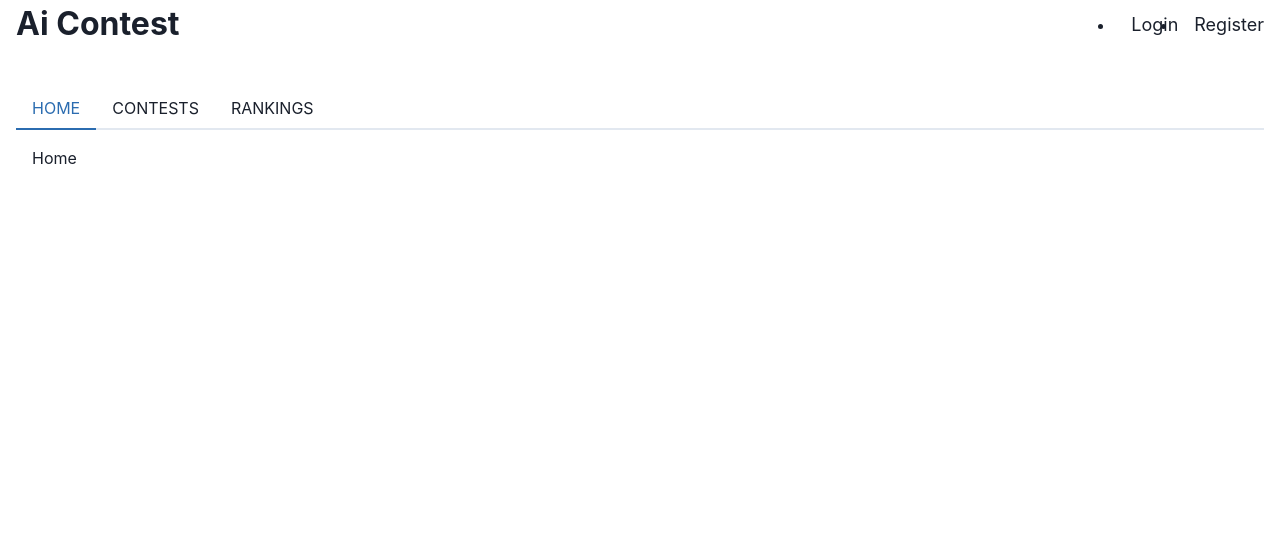
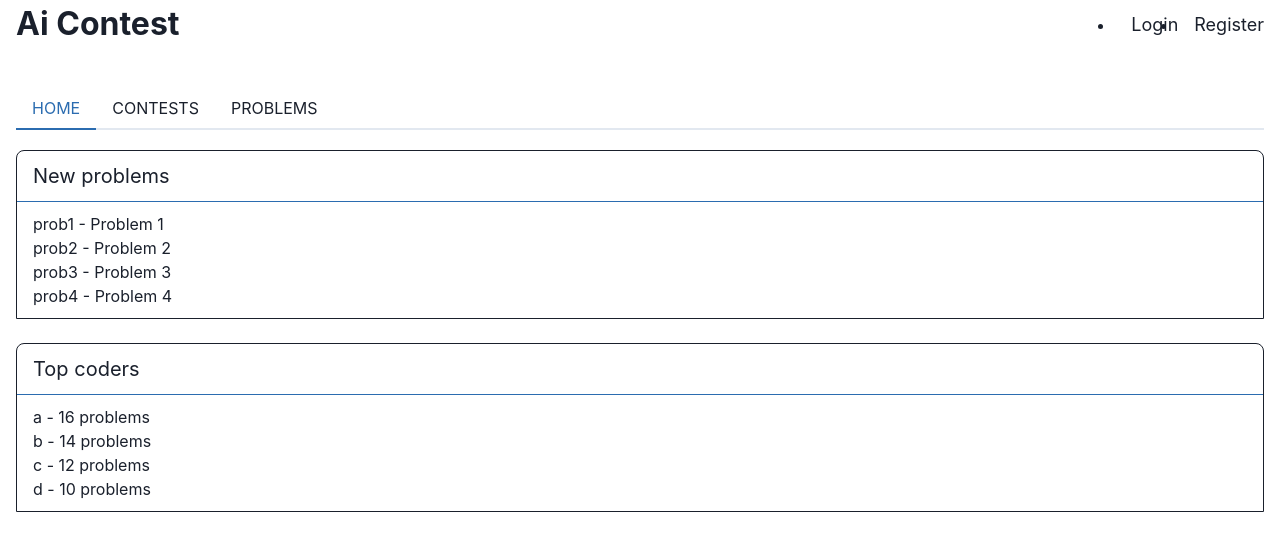
Before and after one commit to bomaynhanuoc/PBL6_Client, a React (Create React App) app: page / in a window 1280 px wide. Shown: the top 550 px of the page. Built offline with nearby package versions, Linux system fonts and the light colour scheme.

Commit message:
home, contests, problems ui

```diff
--- /dev/null
+++ b/src/components/Header.css
@@ -0,0 +1,3 @@
+.active {
+  color: var(--chakra-colors-blue-500) !important;
+}
--- a/src/components/Header.js
+++ b/src/components/Header.js
@@ -1,13 +1,12 @@
 import React from "react";
-import { HStack, Box, Link } from "@chakra-ui/react";
-import { Link as ReachLink, useLocation } from "react-router-dom";
+import { HStack, Box, Link } from "@chakra-ui/layout";
+import { Link as ReachLink, NavLink as ReachNavLink } from "react-router-dom";
 import { ROUTERS } from "../constants/routers";
+
+import "./Header.css";
 
 const Header = () => {
   const linkItems = [ROUTERS.LOGIN, ROUTERS.REGISTER];
-  const location = useLocation();
-
-  console.log(location.pathname.slice(1) === linkItems[0].slice(1));
 
   return (
     <header>
@@ -36,7 +35,7 @@ const Header = () => {
                   textDecor="none"
                   textTransform="capitalize"
                   transition="all 0.3s"
-                  as={ReachLink}
+                  as={ReachNavLink}
                   to={`${item}`}
                   _hover={{
                     textDecor: "none",
--- /dev/null
+++ b/src/components/InfoBox.js
@@ -0,0 +1,32 @@
+import React from "react";
+import { Box, Text } from "@chakra-ui/layout";
+
+function InfoBox({ title, infos }) {
+  return (
+    <Box
+      border="1px solid var(--chakra-colors-gray-800)"
+      borderTopLeftRadius="8px"
+      borderTopRightRadius="8px"
+      p="10px 0 10px 16px"
+      mb="24px"
+    >
+      <Box
+        borderBottom="1px solid var(--chakra-colors-blue-600)"
+        ml="-16px"
+        pl="16px"
+        pb="10px"
+      >
+        <Text as="h4" fontSize="20px">
+          {title}
+        </Text>
+      </Box>
+      <Box pt="10px">
+        {infos.map((info) => (
+          <Text key={info}>{info}</Text>
+        ))}
+      </Box>
+    </Box>
+  );
+}
+
+export default InfoBox;
--- /dev/null
+++ b/src/components/List.js
@@ -0,0 +1,43 @@
+import React from "react";
+import { Box } from "@chakra-ui/layout";
+import { Table, Thead, Tr, Th, Tbody, Td } from "@chakra-ui/table";
+
+function List({ titles, blankTitle = 0, content }) {
+  const blankHeaderRow = [];
+  const titleLen = titles.length;
+
+  for (let i = 0; i < blankTitle; i++) {
+    blankHeaderRow.push("");
+  }
+
+  return (
+    <Box>
+      <Table>
+        <Thead>
+          <Tr>
+            {titles.map((title) => (
+              <Th key={title}>{title}</Th>
+            ))}
+            {blankHeaderRow.map((_, idx) => (
+              <Th key={idx}></Th>
+            ))}
+          </Tr>
+        </Thead>
+        <Tbody>
+          {content.map((item, idx) => (
+            <Tr key={idx}>
+              {titles.map((title) => (
+                <Td key={title}>{item[title]}</Td>
+              ))}
+              {blankHeaderRow.map((_, idx) => (
+                <Td key={idx}>{item[idx + titleLen]}</Td>
+              ))}
+            </Tr>
+          ))}
+        </Tbody>
+      </Table>
+    </Box>
+  );
+}
+
+export default List;
--- /dev/null
+++ b/src/components/PageList.js
@@ -0,0 +1,44 @@
+import React, { useEffect, useState } from "react";
+import { Tabs, Tab, TabList } from "@chakra-ui/tabs";
+import { Link, useLocation } from "react-router-dom";
+import { ROUTERS } from "../constants/routers";
+
+function PageList({ children }) {
+  const location = useLocation();
+  const [tabIndex, setTabIndex] = useState(0);
+
+  useEffect(() => {
+    switch (location.pathname) {
+      case ROUTERS.HOME:
+        setTabIndex(0);
+        break;
+      case ROUTERS.CONTESTS:
+        setTabIndex(1);
+        break;
+      case ROUTERS.PROBLEMS:
+        setTabIndex(2);
+        break;
+      default:
+        return;
+    }
+  }, [location.pathname]);
+
+  return (
+    <Tabs isLazy index={tabIndex}>
+      <TabList>
+        <Link to={ROUTERS.HOME}>
+          <Tab textTransform="uppercase">Home</Tab>
+        </Link>
+        <Link to={ROUTERS.CONTESTS}>
+          <Tab textTransform="uppercase">Contests</Tab>
+        </Link>
+        <Link to={ROUTERS.PROBLEMS}>
+          <Tab textTransform="uppercase">Problems</Tab>
+        </Link>
+      </TabList>
+      {children}
+    </Tabs>
+  );
+}
+
+export default PageList;
--- a/src/constants/routers.js
+++ b/src/constants/routers.js
@@ -2,6 +2,8 @@ const ROUTERS = {
   LOGIN: "/login",
   HOME: "/",
   REGISTER: "/register",
+  CONTESTS: "/contests",
+  PROBLEMS: "/problems",
   NOTFOUND: "*",
 };
 
--- /dev/null
+++ b/src/pages/ContestsPage.js
@@ -0,0 +1,55 @@
+import { Box, Text } from "@chakra-ui/layout";
+import React from "react";
+import List from "../components/List";
+import Layout from "../components/Layout";
+import PageList from "../components/PageList";
+
+function ContestsPage() {
+  return (
+    <Layout>
+      <Box as="main" mt="40px">
+        <PageList>
+          <Box mt="20px" ml="16px">
+            <Box>
+              <Text as="h4" fontSize="20px" mb="18px">
+                Past contests
+              </Text>
+              <List
+                titles={["name", "start", "length"]}
+                blankTitle={1}
+                content={[
+                  {
+                    name: "Test 1",
+                    start: "16/09/2021 14:30:00",
+                    length: "09:29",
+                    3: "x47",
+                  },
+                  {
+                    name: "Test 2",
+                    start: "08/05/2021 19:00:00",
+                    length: "03:00",
+                    3: "x93",
+                  },
+                  {
+                    name: "Test 3",
+                    start: "05/05/2021 19:00:00",
+                    length: "03:00",
+                    3: "x33",
+                  },
+                  {
+                    name: "Test 4",
+                    start: "24/04/2021 19:00:00",
+                    length: "03:00",
+                    3: "x69",
+                  },
+                ]}
+              />
+            </Box>
+          </Box>
+        </PageList>
+      </Box>
+    </Layout>
+  );
+}
+
+export default ContestsPage;
--- a/src/pages/HomePage.js
+++ b/src/pages/HomePage.js
@@ -1,38 +1,35 @@
 import React from "react";
-import {
-  Box,
-  Tabs,
-  TabList,
-  Tab,
-  TabPanels,
-  TabPanel,
-  Text,
-} from "@chakra-ui/react";
+import { Box } from "@chakra-ui/layout";
 import Layout from "../components/Layout";
+import PageList from "../components/PageList";
+import InfoBox from "../components/InfoBox";
 
 const HomePage = () => {
   return (
     <Layout>
       <Box as="main" mt="40px">
-        <Tabs>
-          <TabList>
-            <Tab textTransform="uppercase">Home</Tab>
-            <Tab textTransform="uppercase">Contests</Tab>
-            <Tab textTransform="uppercase">Rankings</Tab>
-          </TabList>
-
-          <TabPanels>
-            <TabPanel>
-              <Text>Home</Text>
-            </TabPanel>
-            <TabPanel>
-              <Text>Contests</Text>
-            </TabPanel>
-            <TabPanel>
-              <Text>Ranking</Text>
-            </TabPanel>
-          </TabPanels>
-        </Tabs>
+        <PageList>
+          <Box mt="20px">
+            <InfoBox
+              title="New problems"
+              infos={[
+                "prob1 - Problem 1",
+                "prob2 - Problem 2",
+                "prob3 - Problem 3",
+                "prob4 - Problem 4",
+              ]}
+            />
+            <InfoBox
+              title="Top coders"
+              infos={[
+                "a - 16 problems",
+                "b - 14 problems",
+                "c - 12 problems",
+                "d - 10 problems",
+              ]}
+            />
+          </Box>
+        </PageList>
       </Box>
     </Layout>
   );
--- /dev/null
+++ b/src/pages/ProblemsPage.js
@@ -0,0 +1,52 @@
+import React from "react";
+import { Box, Text } from "@chakra-ui/layout";
+import Layout from "../components/Layout";
+import PageList from "../components/PageList";
+import List from "../components/List";
+
+function ProblemsPage() {
+  return (
+    <Layout>
+      <Box as="main" mt="40px">
+        <PageList>
+          <Box mt="20px" ml="16px">
+            <Text as="h4" fontSize="20px" mb="18px">
+              All problems
+            </Text>
+            <List
+              titles={["code", "name", "solved", "submit"]}
+              content={[
+                {
+                  code: "prob1",
+                  name: "Problem 1",
+                  solved: "x26",
+                  submit: "submit",
+                },
+                {
+                  code: "prob2",
+                  name: "Problem 2",
+                  solved: "x35",
+                  submit: "submit",
+                },
+                {
+                  code: "prob3",
+                  name: "Problem 3",
+                  solved: "x44",
+                  submit: "submit",
+                },
+                {
+                  code: "prob4",
+                  name: "Problem 4",
+                  solved: "x10",
+                  submit: "submit",
+                },
+              ]}
+            />
+          </Box>
+        </PageList>
+      </Box>
+    </Layout>
+  );
+}
+
+export default ProblemsPage;
--- a/src/pages/index.js
+++ b/src/pages/index.js
@@ -1,5 +1,7 @@
 import HomePage from "./HomePage";
 import LoginPage from "./LoginPage";
 import RegisterPage from "./RegisterPage";
+import ContestsPage from "./ContestsPage";
+import ProblemsPage from "./ProblemsPage";
 
-export { HomePage, LoginPage, RegisterPage };
+export { HomePage, LoginPage, RegisterPage, ContestsPage, ProblemsPage };
--- a/src/routes/AppRoutes.js
+++ b/src/routes/AppRoutes.js
@@ -1,7 +1,13 @@
 import React from "react";
-import { BrowserRouter as Router, Switch } from "react-router-dom";
+import { BrowserRouter as Router, Switch, Route } from "react-router-dom";
 import { ROUTERS } from "../constants/routers";
-import { HomePage, LoginPage, RegisterPage } from "../pages/index";
+import {
+  HomePage,
+  LoginPage,
+  RegisterPage,
+  ContestsPage,
+  ProblemsPage,
+} from "../pages/index";
 import RedirectRoute from "./RedirectRoute";
 
 const AppRoutes = () => {
@@ -26,6 +32,8 @@ const AppRoutes = () => {
           component={RegisterPage}
           exact
         />
+        <Route path={ROUTERS.CONTESTS} component={ContestsPage} />
+        <Route path={ROUTERS.PROBLEMS} component={ProblemsPage} />
       </Switch>
     </Router>
   );
```
Also changed, not shown: src/components/AuthForm.js (+15 -15 lines).
